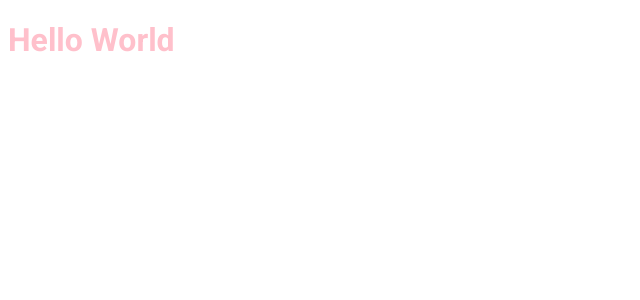
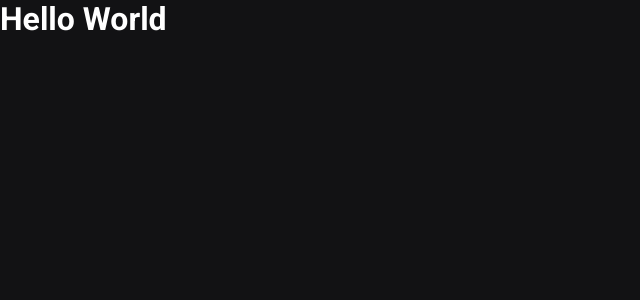
Before and after one commit to TatianaFischer/ignews, a Next.js app in the folder ignews/: page / in a window 1280 px wide. Shown: the top 300 px of the page, without its empty margins (0-640 px from the left). Built offline with nearby package versions, Linux system fonts and the light colour scheme.

Commit message:
[style] Global style

```diff
--- a/ignews/src/pages/_app.tsx
+++ b/ignews/src/pages/_app.tsx
@@ -1,4 +1,6 @@
 import {AppProps} from 'next/app'
+
+import "../styles/global.scss";
 
 function MyApp({ Component, pageProps }: AppProps) {
   return <Component {...pageProps} />;
--- a/ignews/src/pages/index.tsx
+++ b/ignews/src/pages/index.tsx
@@ -1,5 +1,5 @@
 import Head from 'next/head';
-import styles from '../styles/home.module.scss'
+
 
 export default function Home() {
   return (
@@ -7,7 +7,7 @@
      <Head>
         <title>Início | ig.news</title>
       </Head>
-      <h1 className={styles.title}>
+      <h1 >
         <span>Hello World</span>
       </h1>
     </>
--- /dev/null
+++ b/ignews/src/styles/global.scss
@@ -0,0 +1,48 @@
+* {
+  margin: 0;
+  padding: 0;
+  box-sizing: border-box;
+}
+
+:root {
+  --white: #FFFFFF;
+
+  --gray-100: #e1e1e6;
+  --gray-300: #a8a8b3;
+  --gray-900: #121214;
+
+  --cyan-500: #61dafb;
+  --yellow-500: #eba417;
+}
+
+@media (max-width: 1080px) {
+  html {
+    font-size: 93.75%;
+  }
+}
+
+@media (max-width: 720px) {
+  html {
+    font-size: 87.5%;
+  }
+}
+
+body {
+  background-color: var(--gray-900);
+  color: var(--white);
+
+}
+
+body, input, select, textarea, button {
+  font: 400 1rem "Roboto", sans-serif;
+}
+
+button {
+  cursor: pointer;
+}
+
+a {
+  color: inherit;
+  //assumir a cor do elemento pai
+  text-decoration: none;
+}
--- a/ignews/src/styles/home.module.scss
+++ /dev/null
@@ -1,4 +0,0 @@
-.title {
-  font-family: Roboto;
-  color: pink;
-}
```
